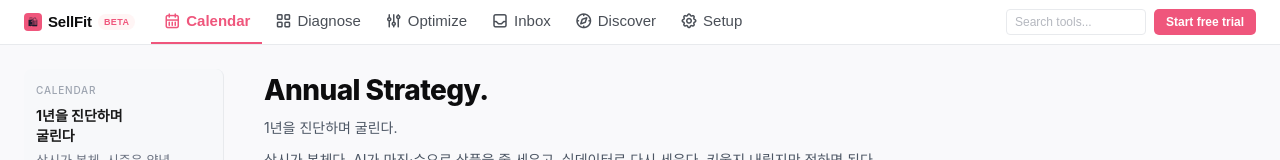
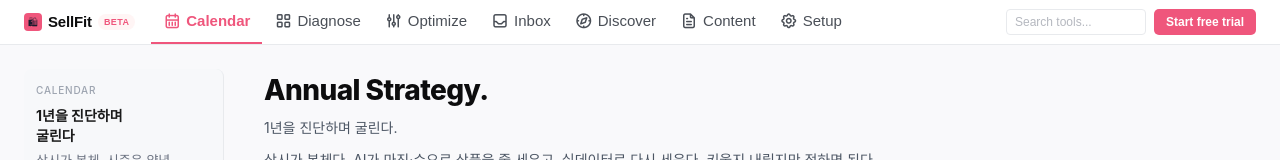
Before and after one commit to jaeshin1215-design/smartstore-ai, a Next.js app: page / in a window 1280 px wide. Shown: the top 160 px of the page. Built offline with nearby package versions, Linux system fonts and the light colour scheme; a web font is replaced by a local one.

Commit message:
feat: Content 독립 탭 신설 (Discover 다음, ti-file-text 아이콘)

```diff
--- a/app/page.tsx
+++ b/app/page.tsx
@@ -12,6 +12,7 @@ import TrialModal from "@/components/TrialModal";
 import SellFitFooter from "@/components/SellFitFooter";
 import CalendarTab from "@/components/CalendarTab";
 import ProfitSimulatorTab from "@/components/ProfitSimulatorTab";
+import ContentTab from "@/components/ContentTab";
 
 const TABS = [
   { id: "calendar",  icon: "ti ti-calendar-month", label: "Calendar"  },
@@ -19,6 +20,7 @@ const TABS = [
   { id: "optimize",  icon: "ti ti-adjustments",   label: "Optimize"  },
   { id: "inbox",     icon: "ti ti-inbox",          label: "Inbox"     },
   { id: "discover",  icon: "ti ti-compass",       label: "Discover"  },
+  { id: "content",   icon: "ti ti-file-text",      label: "Content"   },
   { id: "setup",     icon: "ti ti-settings",       label: "Setup"     },
 ];
 
@@ -223,6 +225,7 @@ export default function Home() {
         )}
 
         {activeTab === "inbox"     && <CustomerTab />}
+        {activeTab === "content"   && <ContentTab />}
         {activeTab === "setup"     && <StoreSetupTab />}
         {activeTab === "diagnosis" && <DiagnosisTab onSeoNavigate={handleSeoNavigate} />}
         {activeTab === "calendar"  && <CalendarTab />}
```
